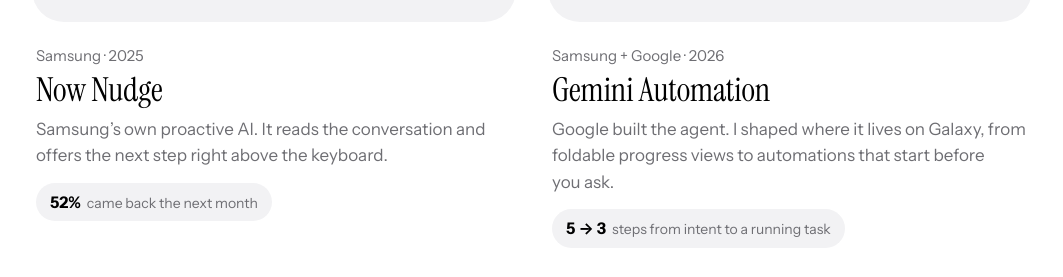
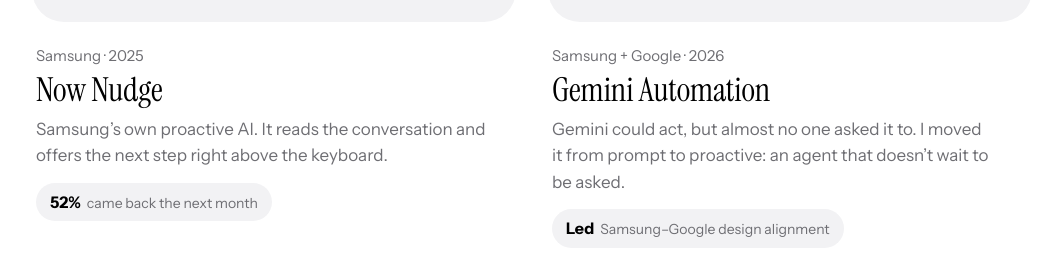
Before and after one commit to chanpio/chanpio.work, a plain HTML site: page index.html in a window 1280 px wide. Shown: the part 1506-1783 px from the top of the page, without its empty margins (108-1171 px from the left). Drawn offline with Linux system fonts and the light colour scheme.

Commit message:
Home: reframe Gemini Automation card around prompt-to-proactive

```diff
--- a/index.html
+++ b/index.html
@@ -79,8 +79,8 @@
       <div class="card-text">
         <span class="card-meta">Samsung + Google · 2026</span>
         <h3>Gemini Automation</h3>
-        <p>Google built the agent. I shaped where it lives on Galaxy, from foldable progress views to automations that start before you ask.</p>
-        <span class="card-stat"><b>5 → 3</b> steps from intent to a running task</span>
+        <p>Gemini could act, but almost no one asked it to. I moved it from prompt to proactive: an agent that doesn’t wait to be asked.</p>
+        <span class="card-stat"><b>Led</b> Samsung–Google design alignment</span>
       </div>
     </a>
     <a class="card" href="cts/">
```
